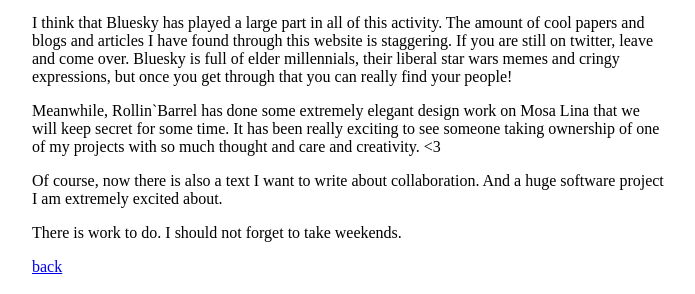
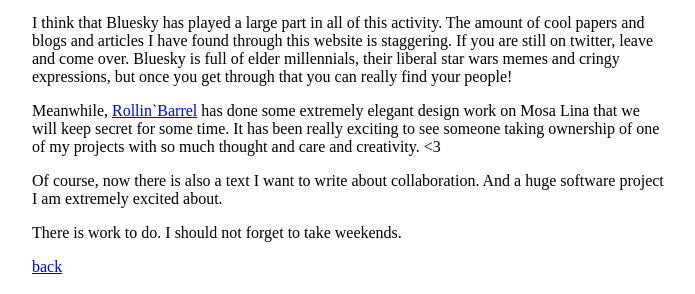
Before and after one commit to stuffedwombat/stuffedwombat.github.io, a Jekyll site: the page built from 24_11_22_work_to_do.md, in a window 1280 px wide. Shown: the part 491-785 px from the top of the page, without its empty margins (292-987 px from the left). Built offline with Jekyll 4.4.1, drawn with Linux system fonts in a browser that asks for light colours; our own code applies the rules of GitHub Pages for plain Markdown files; comment, search, counter and statistics services are not loaded; part of the change alters nothing that is shown.

Commit message:
Update 24_11_22_work_to_do.md

```diff
--- a/24_11_22_work_to_do.md
+++ b/24_11_22_work_to_do.md
@@ -15,7 +15,7 @@ I also started to sketch out a long text about the power dynamics one commonly e
 
 I think that Bluesky has played a large part in all of this activity. The amount of cool papers and blogs and articles I have found through this website is staggering. If you are still on twitter, leave and come over. Bluesky is full of elder millennials, their liberal star wars memes and cringy expressions, but once you get through that you can really find your people!
 
-Meanwhile, Rollin`Barrel has done some extremely elegant design work on Mosa Lina that we will keep secret for some time. It has been really exciting to see someone taking ownership of one of my projects with so much thought and care and creativity. <3
+Meanwhile, [Rollin`Barrel](https://bsky.app/profile/rlnbrl.com) has done some extremely elegant design work on Mosa Lina that we will keep secret for some time. It has been really exciting to see someone taking ownership of one of my projects with so much thought and care and creativity. <3
 
 Of course, now there is also a text I want to write about collaboration. And a huge software project I am extremely excited about.
 
```
